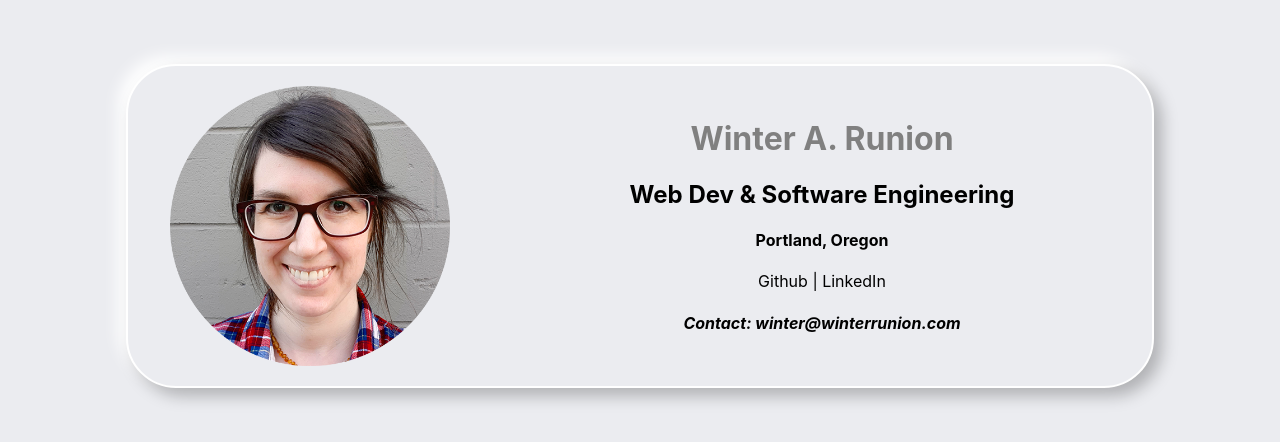
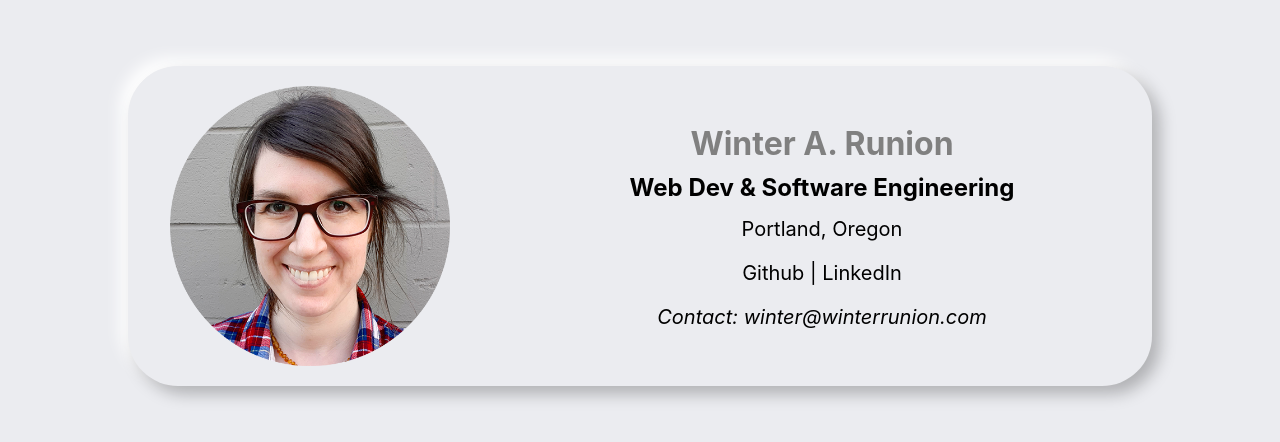
Before and after one commit to wrunion/winter-runion-design, a React (Create React App) app: page / in a window 1280 px wide. Shown: the part 174-616 px from the top of the page. Built offline with nearby package versions, Linux system fonts and the light colour scheme.

Commit message:
Add links.

```diff
--- a/src/components/About.css
+++ b/src/components/About.css
@@ -25,7 +25,7 @@
   /* box-shadow:
   12px 12px 16px 0 rgba(0, 0, 0, 0.25),
   -8px -8px 12px 0 rgba(255, 255, 255, 0.3); */
-  border: 2px solid white;
+  /* border: 1px solid white; */
   box-shadow:
   8px 8px 16px 0 rgba(0, 0, 0, 0.25),
   -8px -8px 16px 0 rgba(255, 255, 255);
@@ -37,6 +37,7 @@
   padding: 10px;
 }
 
+/* THIS ISN'T REPONSIVE! FIX SO TEXT STAYS IN BOX! */
 .AboutText {
   /* border: 1px solid lightgrey; */
   width: 45vw;
@@ -46,4 +47,60 @@
 
 .AboutText h1 {
   color: grey;
+  background-color: #ebecf0;
+  /* box-shadow:
+  4px 4px 8px 0 rgba(0, 0, 0, 0.25),
+  -4px -4px 8px 0 rgba(255, 255, 255);
+  border-radius: 10px;
+  font-size: 1em;
+  padding: 5px;
+  margin: 10px;
+  font-size: 2em; */
+  margin-bottom: 10px;
 }
+
+.AboutText h2 {
+  margin: 0;
+  padding: 0;
+  padding-bottom: 5px;
+}
+
+.AboutText .location {
+  margin-top: 10px;
+}
+
+.AboutText p {
+  font-size: 1.25em;
+}
+
+/* .AboutText .links {
+  margin: 1.25em;
+} */
+
+.AboutText button {
+  /* border: 2px solid white; */
+  /* box-shadow:
+  8px 8px 16px 0 rgba(0, 0, 0, 0.25),
+  -8px -8px 16px 0 rgba(255, 255, 255); */
+  border: none;
+  background-color: #ebecf0;
+  box-shadow:
+  4px 4px 8px 0 rgba(0, 0, 0, 0.25),
+  -5px -5px 8px 0 rgba(255, 255, 255);
+  border-radius: 10px;
+  font-size: 1em;
+  padding: 5px;
+  margin: 10px;
+}
+
+a, a:visited, a:hover, a:active {
+  text-decoration: none;
+  cursor: pointer;
+  color: black;
+  /* color: darkgrey; */
+}
+
+/* a visited {
+  text-decoration: none;
+  cursor: pointer;
+} */
--- a/src/components/AboutText.js
+++ b/src/components/AboutText.js
@@ -3,11 +3,14 @@ import React from 'react';
 function AboutText() {
   return (
     <div className="AboutText">
-      <h1>Winter A. Runion</h1>
-      <h2 className="subheader">Web Dev & Software Engineering</h2>
-      <h4>Portland, Oregon</h4>
-      <p>Github | LinkedIn</p>
-      <h4 id="email"><em>Contact: winter@winterrunion.com</em></h4>
+      <div className="header">
+        <h1>Winter A. Runion</h1>
+        <h2 className="subheader">Web Dev & Software Engineering</h2>
+      </div>
+      <p className="location">Portland, Oregon</p>
+      {/* <div><button type="button">Github</button> <button type="button">LinkedIn</button></div> */}
+      <p className="links"><a href="https://github.com/wrunion" target="_blank" rel="noopener noreferrer">Github</a> | <a href="https://github.com/wrunion" target="_blank" rel="noopener noreferrer">LinkedIn</a></p>
+      <p id="email"><em>Contact: winter@winterrunion.com</em></p>
     </div>
   )
 }
```
